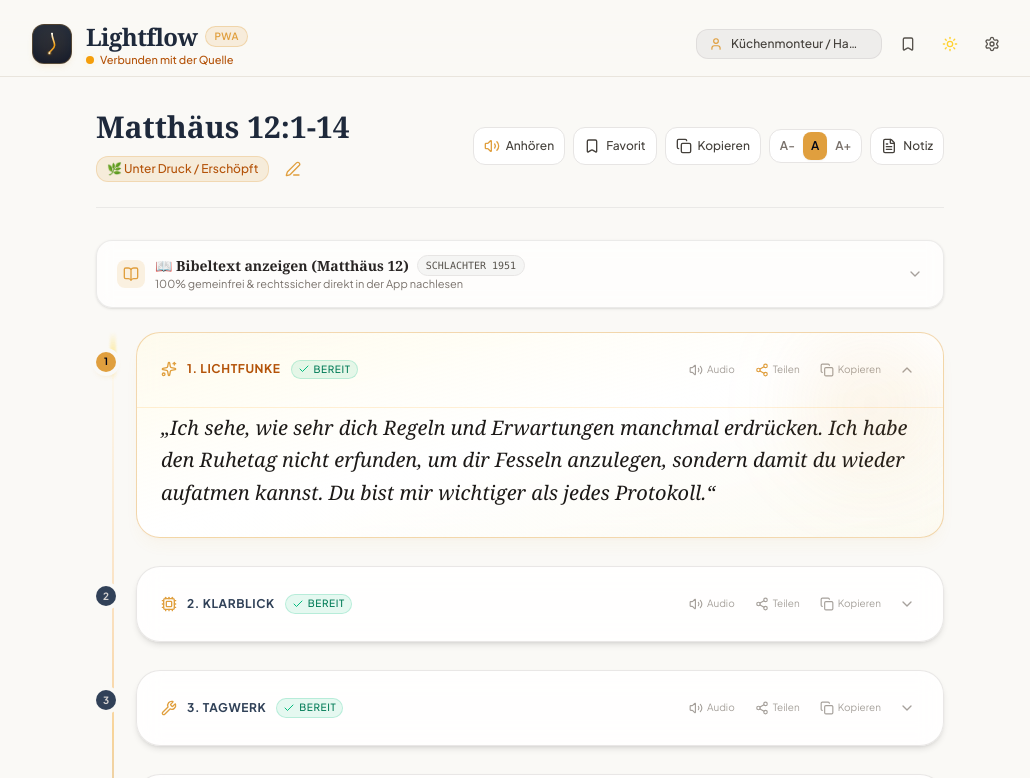
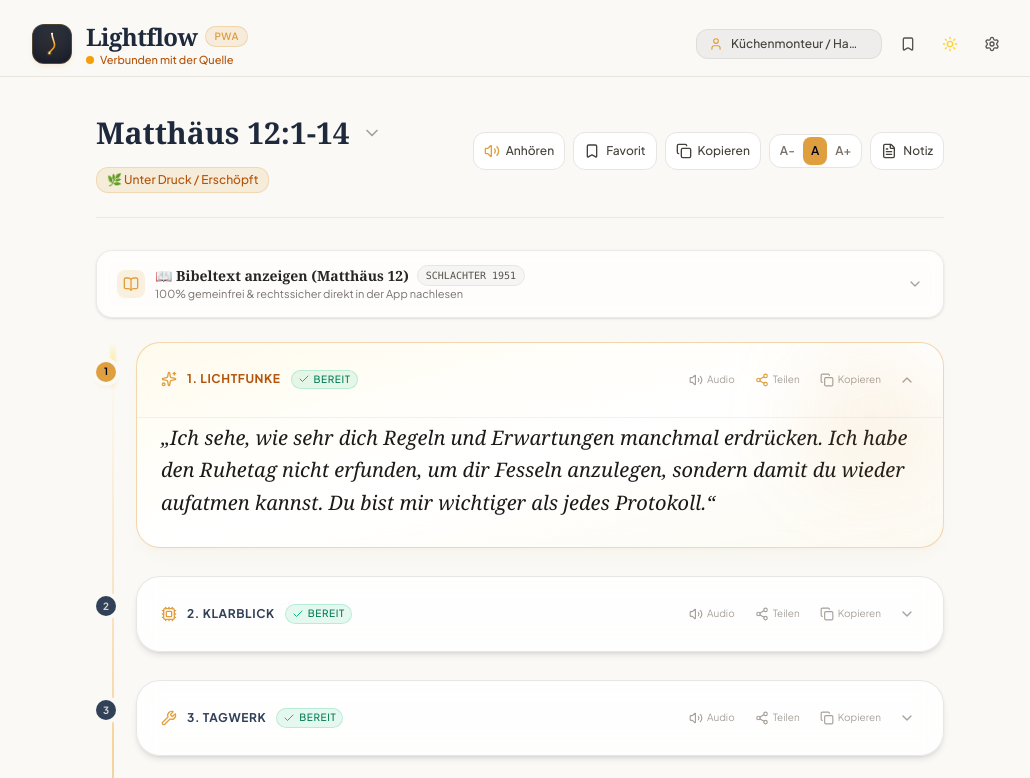
Before and after one commit to radomil27/lightflow, a React (Vite) app: page / in a window 1280 px wide. Shown: the top 778 px of the page, without its empty margins (120-1150 px from the left). Built offline with nearby package versions, Linux system fonts and the light colour scheme.

Commit message:
feat(v1.5.4): make report passage title a large clickable quick-picker touch target

```diff
--- a/package.json
+++ b/package.json
@@ -1,7 +1,7 @@
 {
   "name": "lightflow",
   "private": true,
-  "version": "1.5.3",
+  "version": "1.5.4",
   "type": "module",
   "scripts": {
     "dev": "vite",
--- a/public/sw.js
+++ b/public/sw.js
@@ -1,5 +1,5 @@
 // Lightflow Service Worker - Offline Caching
-const CACHE_NAME = 'lightflow-cache-v1.5.3';
+const CACHE_NAME = 'lightflow-cache-v1.5.4';
 const ASSETS_TO_CACHE = [
   '/',
   '/index.html',
--- a/src/App.tsx
+++ b/src/App.tsx
@@ -281,6 +281,7 @@ export const App: React.FC = () => {
                 setIsEditingPassage(true);
                 window.scrollTo({ top: 0, behavior: 'smooth' });
               }}
+              onOpenBiblePicker={() => setIsPickerOpen(true)}
             />
           </div>
         )}
--- a/src/components/ReportView.tsx
+++ b/src/components/ReportView.tsx
@@ -19,7 +19,6 @@ import {
   Square,
   Loader2,
   Share2,
-  Edit3,
 } from 'lucide-react';
 import { BibleTextViewer } from './BibleTextViewer';
 
@@ -30,6 +29,7 @@ interface ReportViewProps {
   onSaveNotes: (id: string, notes: string) => void;
   onFontSizeChange?: (size: 'sm' | 'md' | 'lg') => void;
   onEditPassage?: () => void;
+  onOpenBiblePicker?: () => void;
 }
 
 export const ReportView: React.FC<ReportViewProps> = ({
@@ -39,6 +39,7 @@ export const ReportView: React.FC<ReportViewProps> = ({
   onSaveNotes,
   onFontSizeChange,
   onEditPassage,
+  onOpenBiblePicker,
 }) => {
   const [copied, setCopied] = useState(false);
   const [copiedSection, setCopiedSection] = useState<number | null>(null);
@@ -52,8 +53,14 @@ export const ReportView: React.FC<ReportViewProps> = ({
     playSection,
     playFullReport,
     stopSpeech,
-    isSupported: isSpeechSupported,
-  } = useSpeechPlayer();
+    isSpeechSupported,
+  } = {
+    ...useSpeechPlayer(),
+    isSpeechSupported: useSpeechPlayer().isSupported,
+  };
+
+  // Callback zum Wechseln der Passage (bevorzugt direkten Picker-Dialog, Fallback auf onEditPassage)
+  const handlePassageClick = onOpenBiblePicker || onEditPassage;
 
   // Accordion-State: Speichert welche Posten aufgeklappt sind (1-basiert: 1 bis 7)
   const [openSections, setOpenSections] = useState<number[]>([1]);
@@ -202,23 +209,29 @@ ${report.leuchtkraft || report.heartGarden}
       <div className="flex flex-col sm:flex-row sm:items-center justify-between pb-6 mb-8 border-b border-stone-200/80 dark:border-slate-800 gap-4">
         <div>
           <div className="flex flex-wrap items-center gap-2.5">
-            <h2 className="text-2xl sm:text-3xl font-bold font-serif text-[#1E293B] dark:text-[#F1F5F9]">
-              {report.passage}
-            </h2>
+            {handlePassageClick ? (
+              <button
+                type="button"
+                onClick={handlePassageClick}
+                className="group inline-flex items-center gap-2 px-3 py-1.5 -ml-3 rounded-2xl text-left hover:bg-stone-200/50 dark:hover:bg-slate-800/60 active:scale-[0.98] transition-all cursor-pointer select-none"
+                title="Tippen, um andere Bibelstelle auszuwählen"
+              >
+                <h2 className="text-2xl sm:text-3xl font-bold font-serif text-[#1E293B] dark:text-[#F1F5F9] group-hover:text-[#B45309] dark:group-hover:text-[#FDE68A] transition-colors">
+                  {report.passage}
+                </h2>
+                <span className="p-1 rounded-lg text-stone-400 group-hover:text-[#E09F3E] group-hover:bg-[#E09F3E]/15 transition-all">
+                  <ChevronDown className="w-5 h-5 transition-transform group-hover:translate-y-0.5" />
+                </span>
+              </button>
+            ) : (
+              <h2 className="text-2xl sm:text-3xl font-bold font-serif text-[#1E293B] dark:text-[#F1F5F9]">
+                {report.passage}
+              </h2>
+            )}
             {report.mood && (
               <span className="px-2.5 py-1 rounded-xl bg-[#E09F3E]/15 text-[#B45309] dark:text-[#FDE68A] text-xs font-medium border border-[#E09F3E]/25">
                 🌿 {report.mood}
               </span>
-            )}
-            {onEditPassage && (
-              <button
-                type="button"
-                onClick={onEditPassage}
-                className="p-1.5 rounded-lg text-stone-400 hover:text-[#E09F3E] hover:bg-amber-500/10 transition-colors cursor-pointer"
-                title="Bibelstelle oder Stimmung neu anpassen"
-              >
-                <Edit3 className="w-4 h-4 text-[#E09F3E]" />
-              </button>
             )}
           </div>
         </div>
--- a/src/components/SettingsModal.tsx
+++ b/src/components/SettingsModal.tsx
@@ -260,7 +260,7 @@ export const SettingsModal: React.FC<SettingsModalProps> = ({
               <span>Version der App</span>
             </div>
             <span className="font-mono text-[11px] font-semibold text-[#B45309] dark:text-[#FDE68A] bg-amber-500/10 px-2 py-0.5 rounded-lg border border-amber-500/20">
-              v1.5.3 (PWA Live)
+              v1.5.4 (PWA Live)
             </span>
           </div>
 
```
